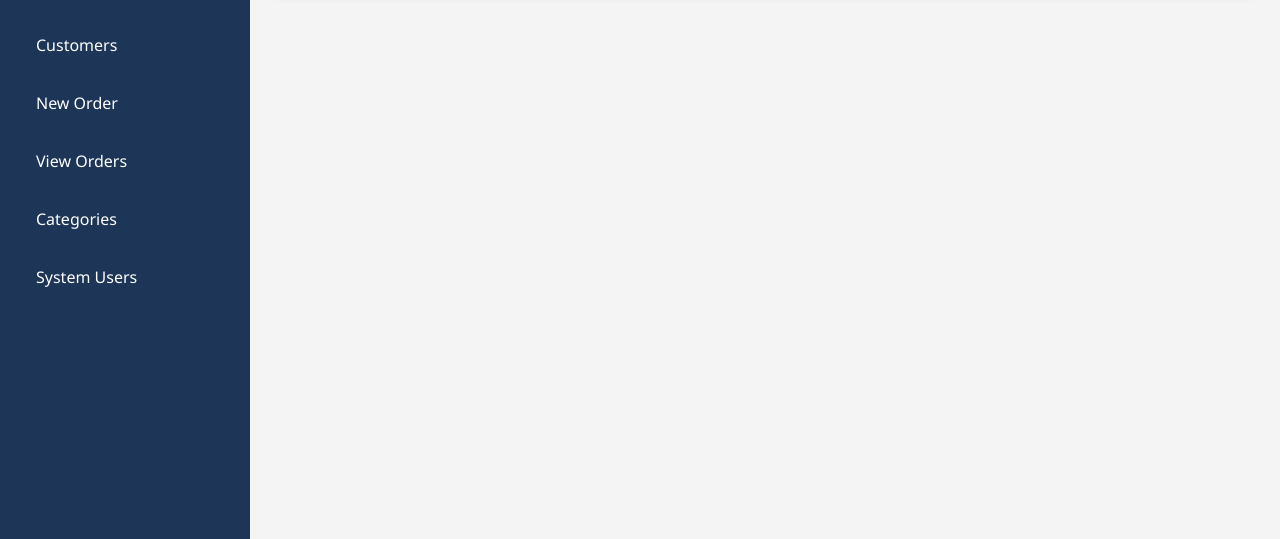
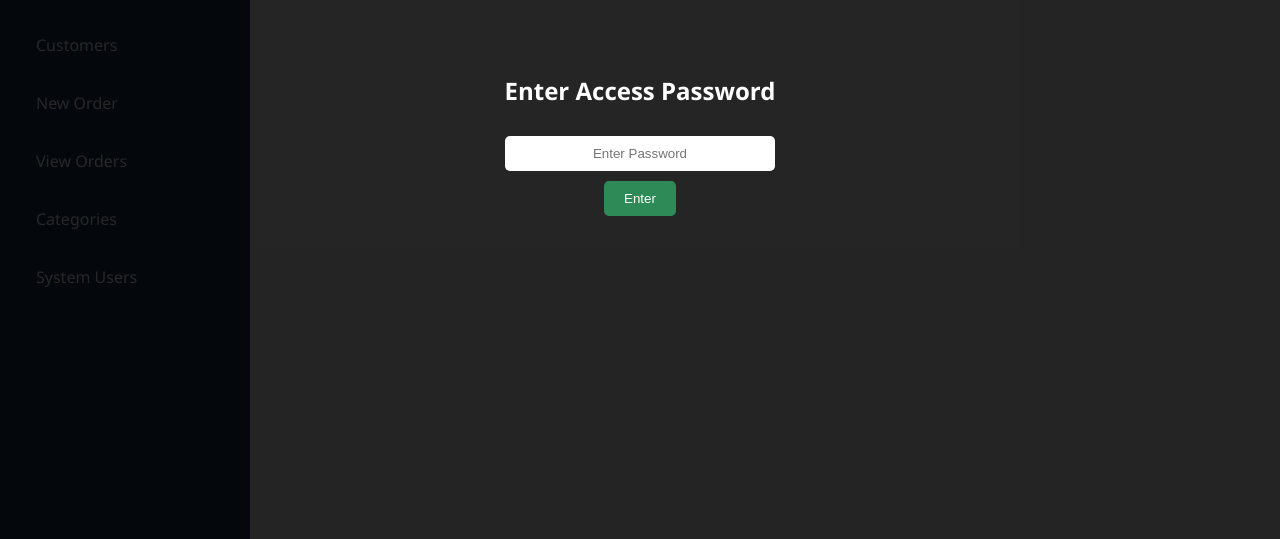
Before and after one commit to kadunapolytechnic232/IVMS, a plain HTML site: page inventory-management-system/Users.html in a window 1280 px wide. Shown: the part 261-800 px from the top of the page. Drawn offline with Linux system fonts and the light colour scheme; no server answers.

Commit message:
Implement password protection for user management
Added a secure password layout to protect user management content.

```diff
--- a/inventory-management-system/Users.html
+++ b/inventory-management-system/Users.html
@@ -7,6 +7,42 @@
   <link rel="stylesheet" href="assets/css/tables.css" />
   <link rel="stylesheet" href="assets/css/users.css" />
   <link rel="icon" href="assets/img/favicon.ico" />
+  <style>
+    /* Secure overlay layout */
+    #passwordLayout {
+      position: fixed;
+      top: 0; left: 0;
+      width: 100%; height: 100%;
+      background: rgba(0,0,0,0.85);
+      display: flex;
+      align-items: center;
+      justify-content: center;
+      flex-direction: column;
+      z-index: 9999;
+      color: white;
+    }
+    #passwordLayout input {
+      padding: 10px;
+      width: 250px;
+      border: none;
+      border-radius: 5px;
+      margin-top: 10px;
+      text-align: center;
+    }
+    #passwordLayout button {
+      margin-top: 10px;
+      padding: 10px 20px;
+      border: none;
+      background: #2e8b57;
+      color: white;
+      border-radius: 5px;
+      cursor: pointer;
+    }
+    #errorMsg {
+      color: red;
+      margin-top: 8px;
+    }
+  </style>
 </head>
 <body>
 <div class="layout">
@@ -14,6 +50,16 @@
   <div class="main-content">
     <div id="navbar"></div>
 
+    <!-- Password Layout -->
+    <div id="passwordLayout">
+      <h2>Enter Access Password</h2>
+      <input type="password" id="accessPassword" placeholder="Enter Password" />
+      <button id="submitPassword">Enter</button>
+      <div id="errorMsg"></div>
+    </div>
+
+    <!-- Protected content (hidden until password matches) -->
+    <div id="protectedPage" style="display:none;">
       <section class="table-section">
         <div class="header">
           <h1>System User</h1>
@@ -69,8 +115,11 @@
       </section>
     </div>
   </div>
-  <script type="module" src="assets/js/users.js" ></script>
+</div>
+
+<script type="module" src="assets/js/users.js"></script>
 <script>
+  // Load sidebar and navbar
   fetch("components/sidebar.html").then(res => res.text()).then(data => {
     document.getElementById("sidebar").innerHTML = data;
   });
@@ -78,6 +127,22 @@
     document.getElementById("navbar").innerHTML = data;
   });
 
+  // Secure access section (protect only the page content)
+  const correctPassword = "12345"; // Change this to your secure password
+  const layout = document.getElementById("passwordLayout");
+  const protectedPage = document.getElementById("protectedPage");
+  const btn = document.getElementById("submitPassword");
+  const input = document.getElementById("accessPassword");
+  const error = document.getElementById("errorMsg");
+
+  btn.addEventListener("click", () => {
+    if (input.value === correctPassword) {
+      layout.style.display = "none";
+      protectedPage.style.display = "block";
+    } else {
+      error.textContent = "Incorrect password. Try again.";
+    }
+  });
 </script>
 </body>
 </html>
```
Lines whose indentation alone changed are shown as unchanged.
